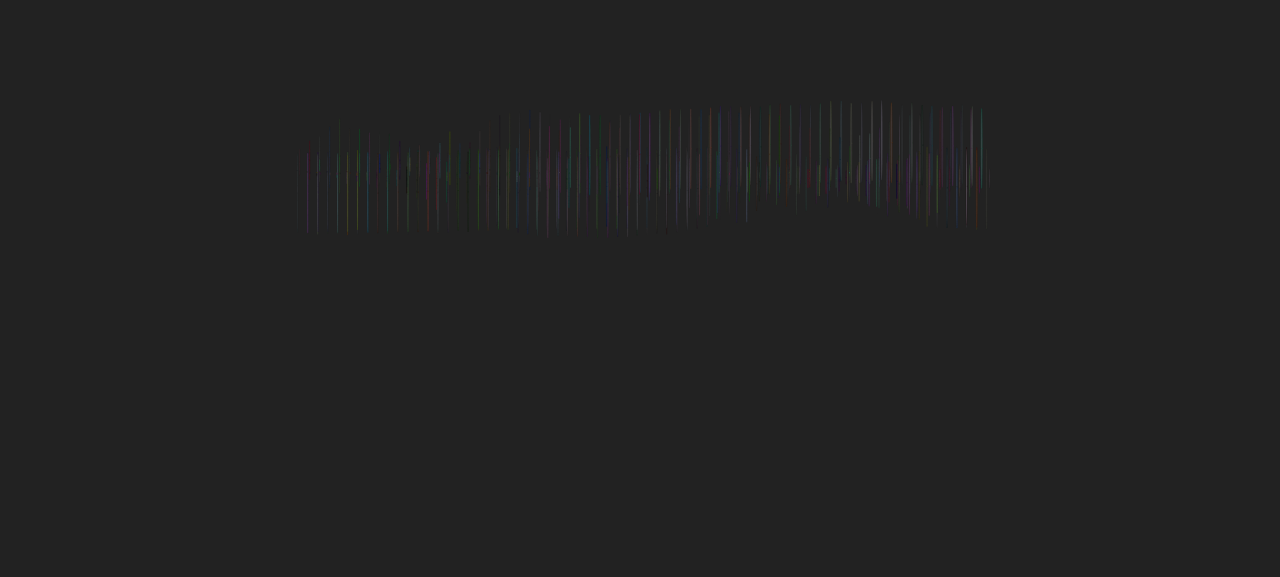
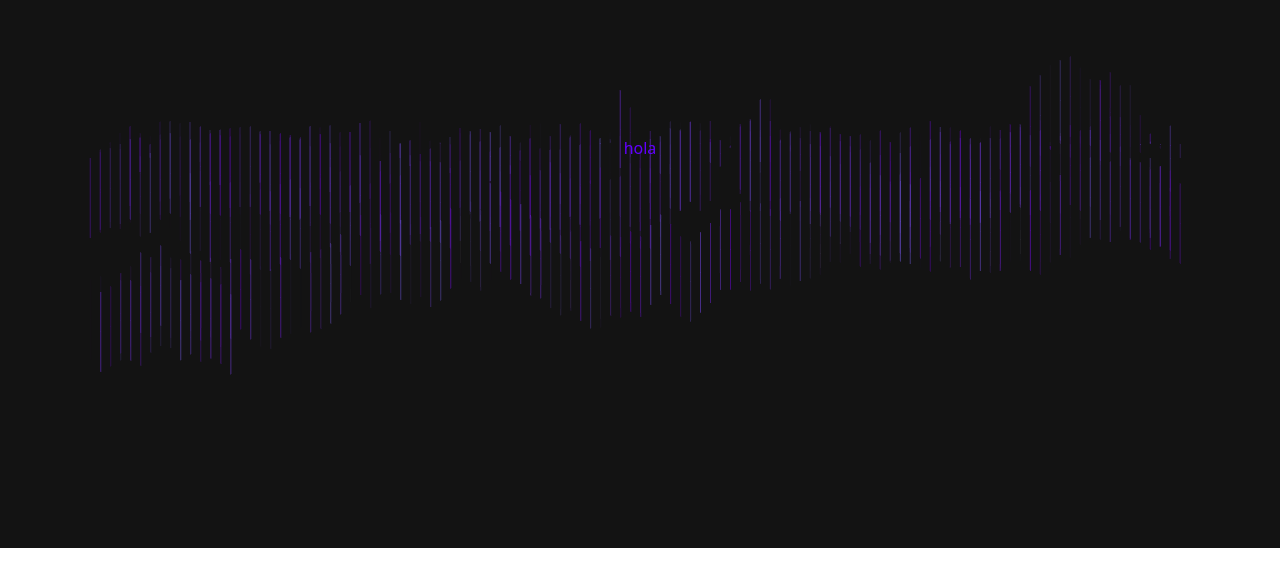
Before and after one commit to nilodude/porfo, an Angular app in the folder porfo-ui/: page / in a window 1280 px wide. Shown: the part 253-830 px from the top of the page. After the commit the page ends 801 px from the top, so only its background shows below. Built offline with nearby package versions, Linux system fonts and the light colour scheme.

Commit message:
div overlaying sketch OK

```diff
--- a/porfo-ui/src/app/app.component.html
+++ b/porfo-ui/src/app/app.component.html
@@ -1,3 +1,5 @@
-<div class="text-center">hola</div>
-
-<div #sketch></div>
+<div class="app" #sketch>
+    <div class="main d-flex justify-content-center align-items-center w-100 h-100">
+        hola
+    </div>
+</div>
--- a/porfo-ui/src/app/app.component.scss
+++ b/porfo-ui/src/app/app.component.scss
@@ -1,3 +1,11 @@
-*{
-    background-color: #222222;
+.app{
+    background-color: #131313;
+    position:absolute;
+    top:0;
+    left:0;
+    color:rgb(98, 0, 255);
 }
+
+.main{
+    position:absolute;
+}
--- a/porfo-ui/src/app/app.component.ts
+++ b/porfo-ui/src/app/app.component.ts
@@ -4,15 +4,15 @@ import p5 from 'p5';
 
 const sketch = (p: p5) => {
   p.preload = () => {};
-
+  const appMargin = {x:0,y:5}
   p.setup = () => {
-    p.createCanvas(p.windowWidth, p.windowHeight);
+    p.createCanvas(p.windowWidth-appMargin.x, p.windowHeight-appMargin.y, 'webgl');
     // p.background(120);
   };
 
   p.windowResized = () => {
 
-    p.resizeCanvas(p.windowWidth, p.windowHeight);
+    p.resizeCanvas(p.windowWidth-appMargin.x, p.windowHeight-appMargin.y);
     // p.background(220);
   };
   let colors = [
@@ -20,27 +20,31 @@ const sketch = (p: p5) => {
     '#cbffcb',
     '#cbdeff',
     '#122131']
-  let margin = 300
+  let margin = 100
   let x = margin;
   let y = 0;
-  let flip =false
+  let flipX =false
+  let flipY =false
   let step = 10
   let capao = 80
   p.draw = () => {
 
-    p.fill(180,170,200,Math.random()*70)
-    p.stroke(Math.random()*100,Math.random()*100,Math.random()*100,Math.random()*100)
+    p.fill(180,170,200,Math.random()*50)
+    p.stroke(100,Math.random()*80,200,Math.random()*100)
 
-    let w = (x/20)*y/900
+    let w = (x/40)*y/10000
     let h = (y*y/3);
     h = h> capao ? capao : (h<-capao ? -capao : h)
-    p.ellipse(x, y+ p.height / 2 ,w ,h);
-
-    x = x + step*(flip?-1:1)+w*(Math.random()-0.5);
-    y += h/1000+(Math.random()-0.5) *-5
+    p.ellipse(x-p.width/2, y ,w ,h);
+    p.rotateZ(w)
+    x = x + step*(flipX?-1:1)+w*(Math.random()-0.5);
+    y =y + (flipX?-1:1)*h/400+(Math.random()-0.5) *-28
 
     if(Math.abs(p.windowWidth -x) < margin || x<margin ){
-      flip = !flip
+      flipX = !flipX
+    }
+    if(Math.abs(p.windowHeight -y) < margin || y<margin ){
+      flipY = !flipY
     }
 
   };
```
